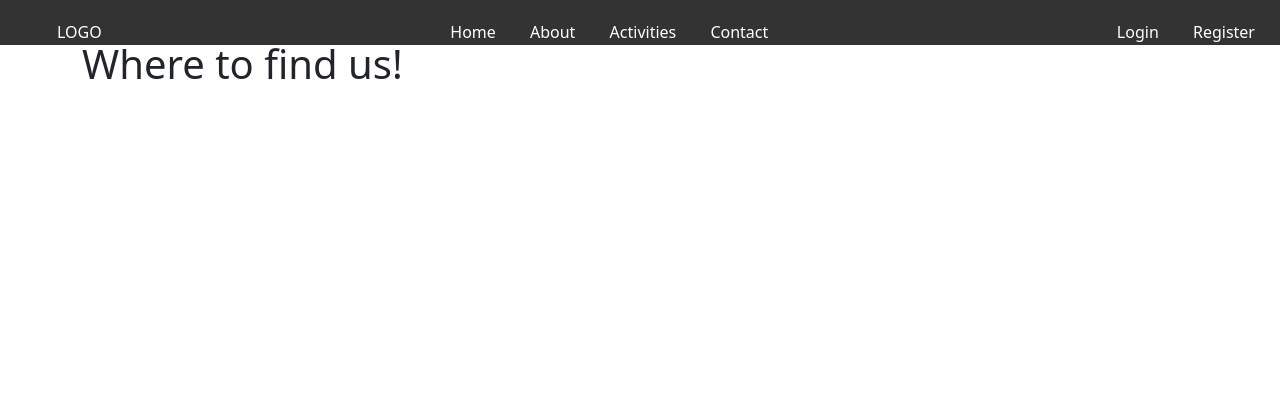
After one commit to Aparna-Ajith/OrganizationWebsite, a Django app: page /about/ in a window 1280 px wide. The commit adds this page. Shown: the top 420 px of the page. Run offline with Django 4.2, Linux system fonts and the light colour scheme.

Commit message:
Added basic about page

```diff
--- /dev/null
+++ b/pages/templates/pages/about.html
@@ -0,0 +1,7 @@
+<!-- pages/templates/pages/home.html -->
+
+{% extends "base.html" %}
+
+{% block page_content %}
+    <h1>Where to find us!</h1>
+{% endblock page_content %}
--- a/pages/urls.py
+++ b/pages/urls.py
@@ -6,5 +6,6 @@ from pages import views
 urlpatterns = [
     path("", views.home, name='home'),
     path("", views.login, name='accounts/login'),
-    path("contact/", views.contact, name='contact')
+    path("contact/", views.contact, name='contact'),
+    path("about/", views.about, name='about'),
 ]
--- a/pages/views.py
+++ b/pages/views.py
@@ -15,3 +15,7 @@ def login(request):
 
 def contact(request):
     return render(request, "pages/contact.html", {})
+
+
+def about(request):
+    return render(request, "pages/about.html", {})
--- a/templates/header.html
+++ b/templates/header.html
@@ -9,7 +9,8 @@
             </ul>
              <ul class="center-aligned">
              <li ><a href="/">Home</a></li>
-             <li ><a href="{% url 'acts_index' %}">About</a></li>
+             <li ><a href="{% url 'about' %}">About</a></li>
+             <li ><a href="{% url 'acts_index' %}">Activities</a></li>
              <li ><a href="{% url 'contact' %}">Contact</a></li>
              </ul>
              <ul>
```
Also changed, not shown: db.sqlite3.
